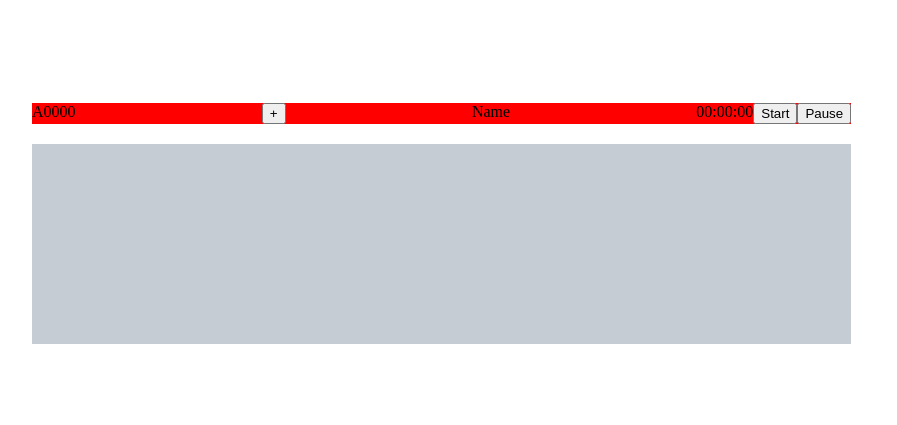
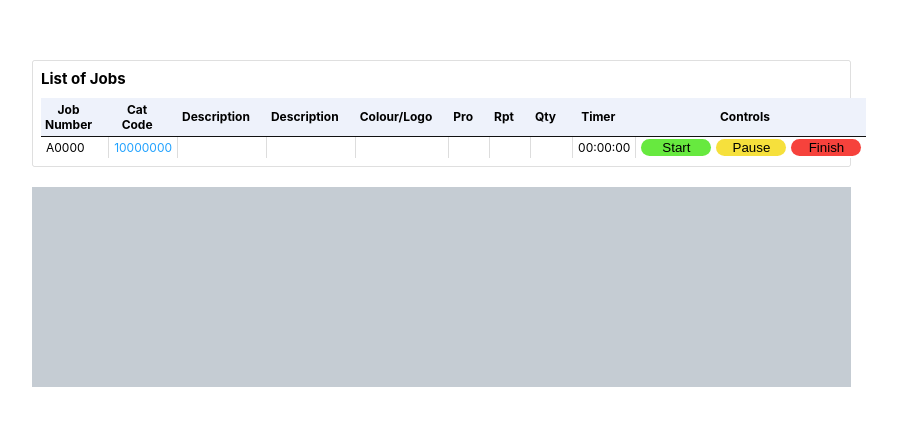
Before and after one commit to hacc-ount/Timer-project, a website built with Vite: page index.html in a window 1280 px wide. Shown: the part 177-602 px from the top of the page, without its empty margins (96-993 px from the left). Built offline with nearby package versions, Linux system fonts and the light colour scheme.

Commit message:
Change the structure of the HTML to replicate the system at work (table data), and apply styling using the css from the system

```diff
--- a/index.html
+++ b/index.html
@@ -8,8 +8,8 @@
 </head>
 <body>
     <div id="wrapper">
-        <div id="container">
-            <div class="job">A0000</div>
+        <div id="container" class="card">
+            <!--<div class="job">A0000</div>
             <div class="notes"><button>+</button></div>
             <div class="printer">Name</div>
             <div id="display">
@@ -18,8 +18,45 @@
             <div id="controls">
                 <button id="startBtn" onClick="start()">Start</button>
                 <button id="stopBtn" onClick="pause()">Pause</button>
-                <!--<button id="resetBtn" onClick="reset()">Reset</button>-->
-            </div>
+                <button id="resetBtn" onClick="reset()">Reset</button>
+            </div>-->
+            <div class="title">List of Jobs</div>
+            <table id="jobtable">
+                <thead>
+                    <tr>
+                        <th>Job Number</th>
+                        <th>Cat Code</th>
+                        <th>Description</th>
+                        <th>Description</th>
+                        <th>Colour/Logo</th>
+                        <th>Pro</th>
+                        <th>Rpt</th>
+                        <th>Qty</th>
+                        <th>Timer</th>
+                        <th>Controls</th>
+                    </tr>
+                </thead>
+                <tbody>
+                    <tr>
+                        <td>A0000</td>
+                        <td><a href="">10000000</a></td>
+                        <td></td>
+                        <td></td>
+                        <td></td>
+                        <td></td>
+                        <td></td>
+                        <td></td>
+                        <td id="display">00:00:00</td>
+                        <td id="controls">
+                            <button id="startBtn" onClick="start()">Start</button>
+                            <button id="pauseBtn" onClick="pause()">Pause</button>
+                            <!--<button id="resetBtn" onClick="reset()">Reset</button>-->
+                            <button id="finishBtn" onClick="finish()">Finish</button>
+                        </td>
+                    </tr>
+                </tbody>
+
+            </table>
         </div>
         <div id="log">
 
--- a/main.js
+++ b/main.js
@@ -3,6 +3,8 @@
 let startTime = 0;
 let elapsedTime = 0;
 let isRunning = false; //if the stopwatch is running, flip this to be true, if not then it will be false.
+
+const log = document.getElementById("log");
 
 function start() {
 
@@ -22,6 +24,8 @@
         elapsedTime = Date.now() - startTime;
         isRunning = false;
     }
+
+    window.prompt("Please list reason for pausing:");
 
 }
 
--- a/styles.css
+++ b/styles.css
@@ -1,15 +1,22 @@
 * {
     margin: 0;
+    box-sizing: border-box;
 }
 
 html, body {
     height: 100vh;
+
+}
+
+html {
+    font-size: 10px;
 }
 
 body {
     display: flex;
     justify-content: center;
     align-items: center;
+    font-family: "Inter", sans-serif;
 }
 
 #wrapper {
@@ -18,27 +25,110 @@ body {
     width: 80%;
 }
 
+#container {
+    display: flex;
+    flex-direction: column;
+    width: 80%;
+}
+
+/* Page Titles */
+
+.title {
+    font-size: 1.5rem;
+    font-weight: bold;
+    margin-bottom: 10px;
+}
+
+/* Cards */
+
+.card {
+    padding: 8px;
+
+    border: 1px solid rgba(0, 0, 0, .125);
+    border-radius: .25rem;
+}
+
+/* Table */
+
+#jobtable {
+    font-size: 1.2rem;
+    background-color: #fff;
+    border-spacing: 0;
+}
+
+thead {
+    background-color: #eef2fb;
+}
+
+th {
+    padding: 4px 17px 4px 4px;
+    border-bottom: 1px solid #111;
+}
+
+td {
+    padding: 2px 5px 2px 5px;
+    border-right: 1px solid #ddd;
+}
+
+td:last-child {
+    border-right: none;
+}
+
+tr {
+    border-top: none;
+}
+
+a {
+    text-decoration: none;
+    color:hsl(205, 99%, 56%);
+}
+
+a:hover {
+    text-decoration: underline;
+}
+
+/* Table Timer */
+
+#display {
+    text-align: center;
+}
+
+/* Table Buttons */
+
 #controls {
     display: flex;
+    justify-content: center;
+    gap: 0.5rem;
 }
 
-#container {
-    display: flex;
-    flex-direction: row;
-    width: 80%;
-    background-color: red;
+button {
+    border: none;
+    border-radius: 1rem;
+    width: 7rem;
 }
 
-.job {
-    flex-grow: 1;
+#startBtn {
+    background-color: hsl(106, 79%, 58%);
 }
 
-.notes {
-    flex-grow: 1;
+#startBtn:hover {
+    background-color: hsl(106, 79%, 75%);
 }
 
-.printer {
-    flex-grow: 1;
+#pauseBtn {
+    background-color: hsl(53, 91%, 60%);
+}
+
+#pauseBtn:hover {
+    background-color: hsl(53, 91%, 75%);
+}
+
+#finishBtn {
+    background-color: hsl(2, 91%, 60%);
+}
+
+#finishBtn:hover {
+    background-color: hsl(2, 91%, 75%);
 }
 
 /* Log */
```
